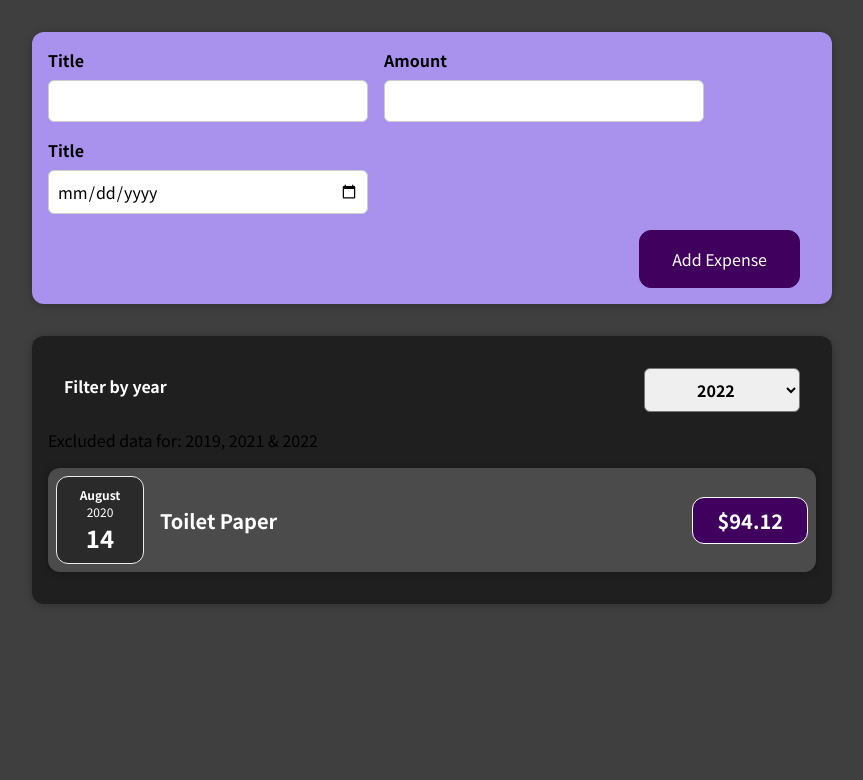
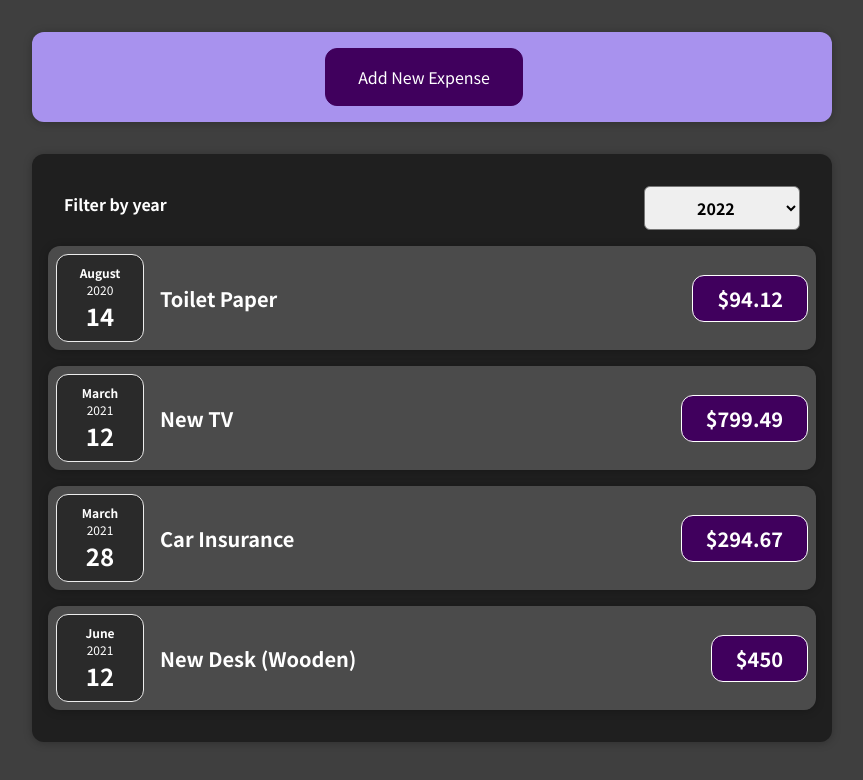
Before and after one commit to vogonwann/udemy_react_cg, a React (Create React App) app: page / in a window 1280 px wide. Shown: the top 780 px of the page, without its empty margins (208-1071 px from the left). Built offline with nearby package versions, Linux system fonts and the light colour scheme.

Commit message:
assignment-4

```diff
--- a/src/components/Expenses/ExpenseItem.js
+++ b/src/components/Expenses/ExpenseItem.js
@@ -4,6 +4,7 @@
 
 const ExpenseItem = (props) => {
   return (
+    <li>
       <Card className="expense-item">
         <ExpenseDate date={props.date} />
         <div className="expense-item__description">
@@ -11,7 +12,8 @@
         </div>
         <div className="expense-item__price">${props.amount}</div>
       </Card>
+    </li>
   );
-}
+};
 
 export default ExpenseItem;
--- a/src/components/Expenses/Expenses.js
+++ b/src/components/Expenses/Expenses.js
@@ -1,43 +1,27 @@
 import React, { useState } from "react";
-import ExpenseItem from "./ExpenseItem";
 import Card from "../UI/Card";
 import "./Expenses.css";
 import ExpensesFilter from "../ExpensesFilter/ExpensesFilter";
+import ExpensesList from "./ExpensesList";
 
 const Expenses = (props) => {
   const [filter, setFilter] = useState("2020");
   const [filteredExpenses, setFilteredExpenses] = useState([...props.expenses]);
-
-  let filterInfoText = "2019, 2021 & 2022";
-  if (filter === "2019") {
-    filterInfoText = "2020, 2021 & 2022";
-  } else if (filter === "2021") {
-    filterInfoText = "2019, 2020 & 2022";
-  } else if (filter === "2022") {
-    filterInfoText = "2019, 2020 & 2021";
-  }
 
   const expenses = props.expenses;
 
   const setFilterHandler = (filter) => {
     setFilter(filter);
     console.log(filteredExpenses);
+    setFilteredExpenses(
+      expenses.filter((e) => e.date.getFullYear().toString() === filter)
+    );
   };
   return (
     <>
       <Card className="expenses">
         <ExpensesFilter onSetFilterHandler={setFilterHandler} />
-        Excluded data for: {filterInfoText}
-        {[...props.expenses]
-          .filter((e) => e.date.getFullYear().toString() === filter)
-          .map((expense) => (
-            <ExpenseItem
-              key={expense.id}
-              title={expense.title}
-              amount={expense.amount}
-              date={expense.date}
-            />
-          ))}
+        <ExpensesList items={filteredExpenses} />
       </Card>
     </>
   );
--- /dev/null
+++ b/src/components/Expenses/ExpensesList.css
@@ -0,0 +1,9 @@
+.expenses-list {
+  list-style: none;
+  padding: 0;
+}
+
+.expenses-list__fallback {
+  color: white;
+  text-align: center;
+}
--- /dev/null
+++ b/src/components/Expenses/ExpensesList.js
@@ -0,0 +1,24 @@
+import React from "react";
+import ExpenseItem from "./ExpenseItem";
+import "./ExpensesList.css";
+
+const ExpensesList = (props) => {
+  if (props.items.length === 0) {
+    return <h2 className="expenses-list__fallback">Found no expenses.</h2>;
+  }
+
+  return (
+    <ul className="expenses-list">
+      {props.items.map((expense) => (
+        <ExpenseItem
+          key={expense.id}
+          title={expense.title}
+          amount={expense.amount}
+          date={expense.date}
+        />
+      ))}
+    </ul>
+  );
+};
+
+export default ExpensesList;
--- a/src/components/NewExpense/ExpenseForm.js
+++ b/src/components/NewExpense/ExpenseForm.js
@@ -65,6 +65,7 @@
         </div>
       </div>
       <div className="new-expense__actions">
+        <button onClick={props.onCancelExpense}>Cancel</button>
         <button type="submit">Add Expense</button>
       </div>
     </form>
--- a/src/components/NewExpense/NewExpense.js
+++ b/src/components/NewExpense/NewExpense.js
@@ -1,8 +1,10 @@
-import React from "react";
+import React, { useState } from "react";
 import "./NewExpense.css";
 import ExpenseForm from "./ExpenseForm";
 
 const NewExpense = (props) => {
+  const [showForm, setShowForm] = useState(false);
+
   const saveExpenseDataHandler = (enteredExpenseData) => {
     const expenseData = {
       ...enteredExpenseData,
@@ -10,9 +12,21 @@
     };
     props.onAddExpense(expenseData);
   };
+
+  const cancelExpenseDataHandler = () => {
+    setShowForm(false);
+  };
   return (
     <div className="new-expense">
-      <ExpenseForm onSaveExpanseData={saveExpenseDataHandler} />
+      {!showForm && (
+        <button onClick={() => setShowForm(true)}>Add New Expense</button>
+      )}
+      {showForm && (
+        <ExpenseForm
+          onSaveExpanseData={saveExpenseDataHandler}
+          onCancelExpense={cancelExpenseDataHandler}
+        />
+      )}
     </div>
   );
 };
```
Lines whose indentation alone changed are shown as unchanged.
